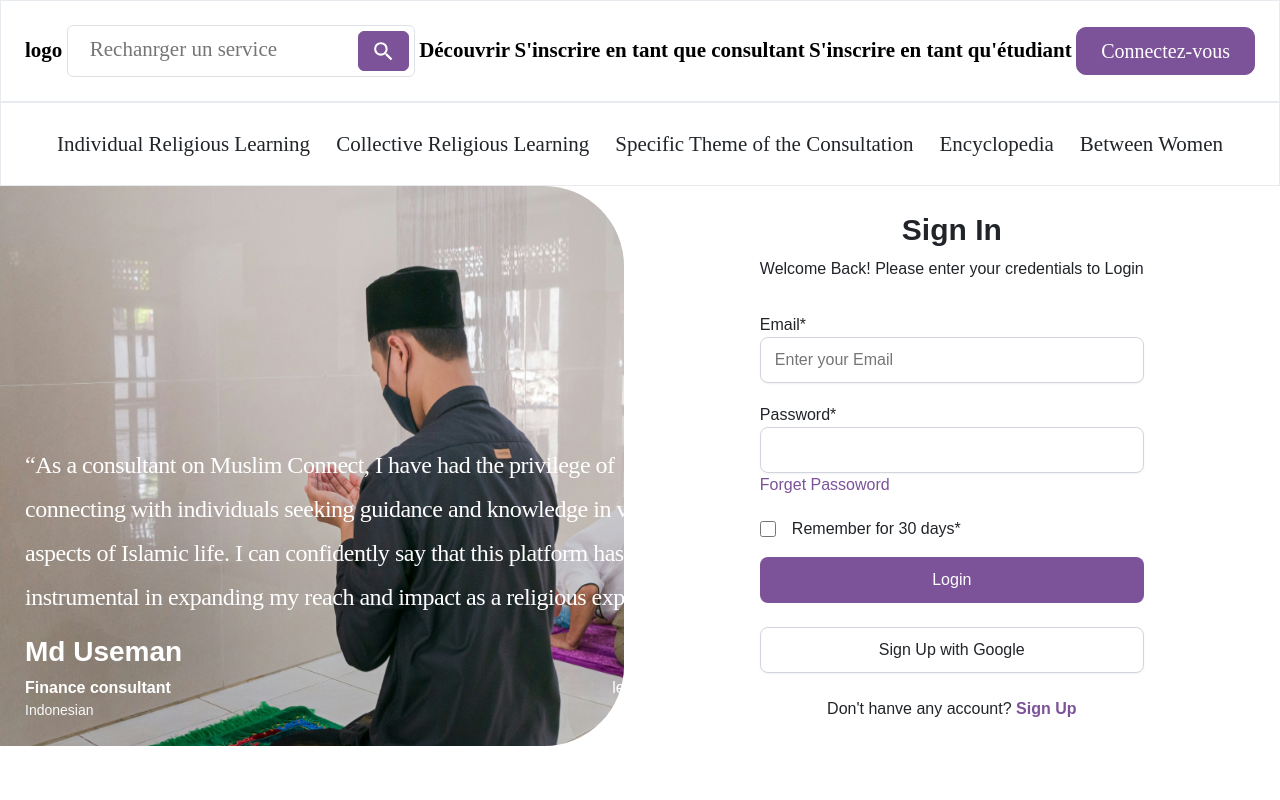
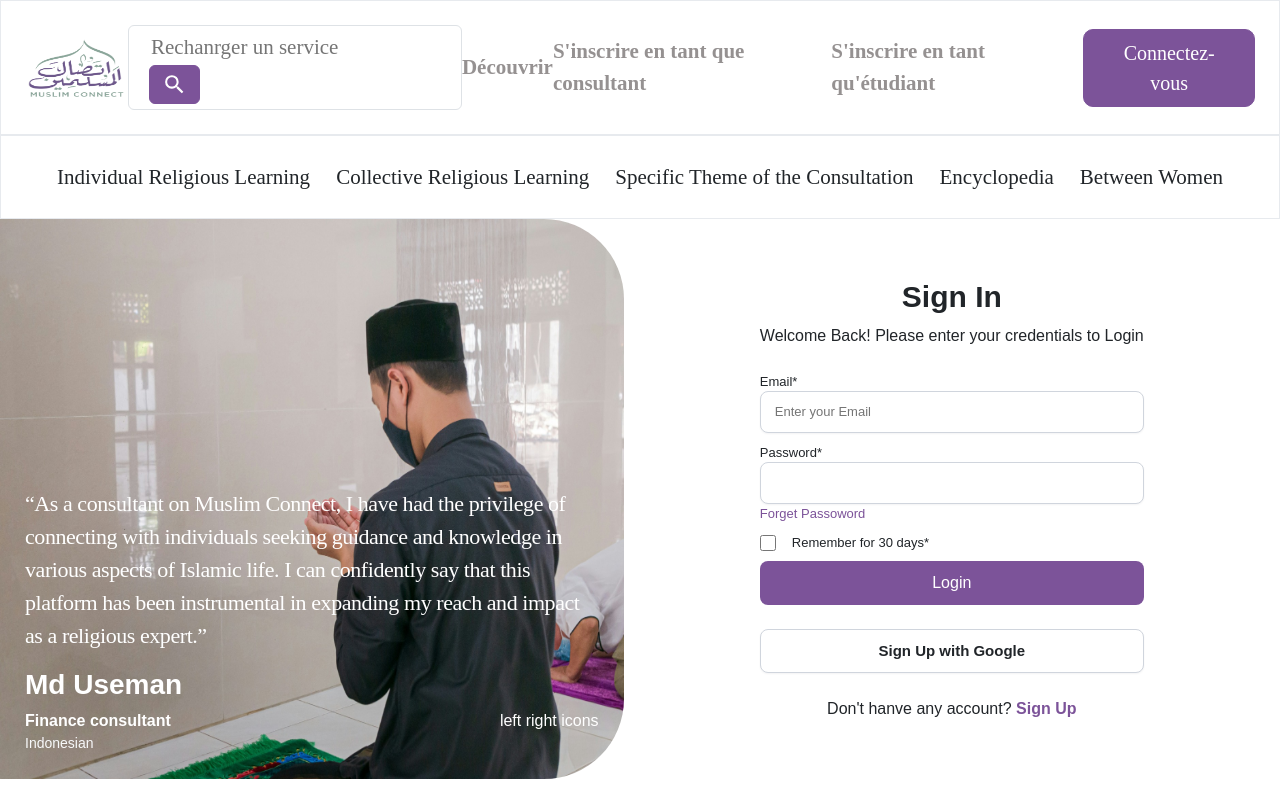
Before and after one commit to Alomj257/muslim-connect, a React (Create React App) app in the folder client-mc/: page /login in a window 1280 px wide. Built offline with nearby package versions, Linux system fonts and the light colour scheme.

Commit message:
register , sign in

```diff
--- a/client-mc/src/components/Auth/Login/Login.css
+++ b/client-mc/src/components/Auth/Login/Login.css
@@ -1,7 +1,5 @@
 .login{
 height:70vh;
-gap: 0px;
-opacity: 0px;
 font-family: Arial, Helvetica, sans-serif;
 }
 
@@ -30,14 +28,14 @@ text-align: center;
     text-align: center;
 }
 .login .login-left-side .login-tabs{
-padding: 0px 24px 0px 24px;
+padding: 0 14px;
 gap: 10px;
 background-color: #F9FAFB !important;
-padding: 4px 0px 0px 0px;
+padding: 4px;
 gap: 8px;
 font-weight: 600;
-border-radius: 8px 0px 0px 0px;
-border: 1px 0px 0px 0px;
+border-radius: 8px ;
+border: 1px ;
 }
 .login .login-left-side .login-tabs button{
     padding: 8px, 12px, 8px, 12px !important;
@@ -47,7 +45,7 @@ border: 1px 0px 0px 0px;
 padding: 8px 12px 8px 12px;
 background-color: #ffffff;
 gap: 8px;
-border-radius: 6px 0px 0px 0px;
+border-radius: 6px ;
 color: black;
 box-shadow: 0px 1px 2px 0px #1018280F;
 
@@ -58,21 +56,27 @@ box-shadow: 0px 1px 3px 0px #1018281A;
 padding: 10px 14px 10px 14px;
 gap: 8px;
 border-radius: 8px;
-border: 1px 0px 0px 0px;
-opacity: 0px;
+border: 1px ;
 background: #FFFFFF;
 border: 1px solid #D0D5DD;
 box-shadow: 0px 1px 2px 0px #1018280D;
 width: 100%;
 outline: none;
+font-size: 13px;
+
+}
+.login .login-left-side label{
+    font-size: 13px;
+}
+.login .login-left-side .login-form{
+    font-size: 13px;
 }
 
     .login .login-left-side .btn-signup{
         padding: 10px 18px 10px 18px;
         gap: 8px;
         border-radius: 8px;
-        border: 1px 0px 0px 0px;
-        opacity: 0px;
+        border: 1px;
         background: #7C5399;
         color: #FFFFFF;
 
@@ -85,6 +89,8 @@ border: 1px 0px 0px 0px;
 background-color: #FFFFFF;
 border: 1px solid #D0D5DD;
 box-shadow: 0px 1px 2px 0px #1018280D;
+font-size: 15px;
+font-weight: 600;
     }
 
     .login .login-right-side .said{
@@ -93,9 +99,8 @@ box-shadow: 0px 1px 2px 0px #1018280D;
       border: 1px solid #FFFFFF80;
       margin: 25px;
       font-family: Poppins;
-font-size: 24px;
+font-size: 14px;
 font-weight: 500;
-line-height: 38px;
 text-align: left;
 color: #ffffff;
 position: absolute;
@@ -110,27 +115,23 @@ z-index: 3;
 
     }
     .login .consult-said{
-        width: 686px;
-height: 230px;
-position: absolute;
-bottom: 3rem;
-left: 0;
-right: 0;
 margin: 25px;
 color: #FFFFFF;
 
     }
     .login .consult-said p{
         font-family: Poppins;
-font-size: 24px;
+font-size: 22px;
 font-weight: 500;
-line-height: 44px;
 letter-spacing: -0.02em;
 text-align: left;
     }
-    .login .consultant-img{
-        width: 863px;
-        height: 916px;
+    .login .consultant-img {
+        /* width: 863px;
+        height: 916px; */
         /* padding: 500px 87px 56px 90px; */
         border-radius: 0px 80px 80px 0px;
     }
+     .login .consult-layer{
+        border-radius: 0px 80px 80px 0px;
+     }
--- a/client-mc/src/components/Auth/Login/Login.jsx
+++ b/client-mc/src/components/Auth/Login/Login.jsx
@@ -35,7 +35,7 @@ const Login = () => {
           <form action="" className="w-100" onSubmit={handlesubmit}>
             <div
               className="d-flex flex-column login-form w-100"
-              style={{ rowGap: "20px", padding: "16px 0" }}
+              style={{ rowGap: "10px", padding: "8px 0" }}
             >
               {(step === "login" || step === "forget") && (
                 <div className="d-flex flex-column w-100">
@@ -119,9 +119,17 @@ const Login = () => {
             className="consultant-img w-100 h-100"
             alt="register"
           />
-          <div className="position-absolute d-flex  " style={{ inset: "0" }}>
+          <div
+            className="position-absolute d-flex  "
+            style={{
+              inset: "0",
+              borderRadius: " 0px 80px 80px 0px",
+              background:
+                "linear-gradient(180deg, rgba(0, 0, 0, 0) 0%, rgba(0, 0, 0, 0.7) 99.95%);",
+            }}
+          >
             <div
-              className={`slide consult-said d-flex flex-column
+              className={`slide consult-said mt-auto d-flex flex-column
                 }  `}
             >
               <p>
--- a/client-mc/src/components/Auth/Register/Register.css
+++ b/client-mc/src/components/Auth/Register/Register.css
@@ -6,7 +6,9 @@
     overflow-y: hidden;
 font-family: Arial, Helvetica, sans-serif;
 }
-
+.register .register-left-side{
+    padding:20px 0 ;
+}
 /* .register .register-left-side{
 padding: 0px 32px 0px 32px;
 display: flex;
@@ -14,19 +16,17 @@ align-items: center;
 justify-content: center;
 flex-direction: column;
 } */
-.register .register-left-side h3{
+.register .register-left-side h4{
 
 font-family: Arial, Helvetica, sans-serif;
-font-size: 30px;
+/* font-size: 30px; */
 font-weight: 600;
 line-height: 38px;
+margin: 0;
 text-align: center;
 }
 .register .register-left-side p{
     font-family: Arial, Helvetica, sans-serif;
-      font-size: 16px;
-    font-weight: 400;
-    line-height: 24px;
     text-align: center;
 }
 .register .register-left-side .register-tabs{
@@ -46,7 +46,7 @@ border: 1px;
 padding: 8px 12px 8px 12px;
 background-color: #ffffff;
 gap: 8px;
-border-radius: 6px 0px 0px 0px;
+border-radius: 6px;
 color: black;
 box-shadow: 0px 1px 2px 0px #1018280F;
 
@@ -54,28 +54,28 @@ box-shadow: 0px 1px 3px 0px #1018281A;
 
 }
 .register .register-left-side .register-input{
-padding: 10px 14px 10px 14px;
-gap: 8px;
+padding:10px 14px;
+font-size: 13px;
 border-radius: 8px;
-border: 1px;
-opacity: 0px;
 background: #FFFFFF;
 border: 1px solid #D0D5DD;
 box-shadow: 0px 1px 2px 0px #1018280D;
 width: 100%;
 outline: none;
 }
+.register .register-left-side label{
+    font-size: 13px;
+}
 
 .register .register-left-side .register-left{
     width: 491px;
-    gap: 32px;
     margin: auto;
     }
     .register .register-left-side .btn-signup{
         padding: 10px 18px 10px 18px;
         gap: 8px;
         border-radius: 8px;
-        border: 1px 0px 0px 0px;
+        border: 1px;
         opacity: 0px;
         background: #7C5399;
         color: #FFFFFF;
@@ -85,13 +85,15 @@ outline: none;
     .register .register-left-side .btn-google{
 padding: 10px 16px 10px 16px;
 border-radius: 8px ;
-border: 1px 0px 0px 0px;
+border: 1px;
 background-color: #FFFFFF;
 border: 1px solid #D0D5DD;
 box-shadow: 0px 1px 2px 0px #1018280D;
+font-size: 15px;
+font-weight: 600;
     }
 
-    .register .register-right-side .said{
+    .register .register-right-side .said {
       padding: 24px 20px 24px 20px;
       background: #FFFFFF4D;
       border: 1px solid #FFFFFF80;
@@ -103,6 +105,10 @@ line-height: 38px;
 text-align: left;
 color: #ffffff;
 z-index: 3;
+    }
+    .register .register-left-side .said p{
+        font-size: 20px;
+font-weight: 500;
     }
     .register .identity{
 padding: 16px 24px 16px 24px;
@@ -118,17 +124,16 @@ color: #FFFFFF;
     }
     .register .consult-said p{
         font-family: Poppins;
-font-size: 24px;
+font-size: 20px;
 font-weight: 500;
-line-height: 44px;
-letter-spacing: -0.02em;
+/* line-height: 44px; */
+/* letter-spacing: -0.02em; */
 text-align: left;
     }
 
 
     .register .consultant-img{
         width: 100%;
-        height: 100%;
         /* padding: 500px 87px 56px 90px; */
         border-radius: 80px 0px 0px 80px;
     }
@@ -138,8 +143,7 @@ font-weight: 600;
 line-height: 44px;
 letter-spacing: -0.02em;
 text-align: left;
-
-    }
+   }
     .register .alumani-location{
 font-size: 18px;
 line-height: 28px;
--- a/client-mc/src/components/Navbar/Navbar.css
+++ b/client-mc/src/components/Navbar/Navbar.css
@@ -18,7 +18,7 @@ border-radius: 8px;
 border: 1px;
 }
 .c-navbar ul li{
-    color: var(--black-color);
+    color: var(--black-light-color);
 }
 .btn-search{
     background-color: var(--purple-color) !important;
@@ -27,11 +27,11 @@ border: 1px;
     transition: all 100ms;
 }
 
-.btn-search:hover,.connect-btn:hover{
+/* .btn-search:hover,.connect-btn:hover{
  color: var(--purple-color) !important;
  background-color: var(--white-color) !important;
  border: 1px solid var(--purple-color);
-}
+} */
 .connect-btn{
 padding: 8px 24px 8px 24px;
 border-radius: 10px;
@@ -49,3 +49,7 @@ transition: all 100ms;
 .navbar-active{
     color: var(--purple-color) !important;
 }
+.c-navbar .logo{
+    width: 103px;
+height: 60px;
+}
--- a/client-mc/src/components/Navbar/Navbar.jsx
+++ b/client-mc/src/components/Navbar/Navbar.jsx
@@ -2,6 +2,7 @@ import React from "react";
 import "./Navbar.css";
 import { MdSearch } from "react-icons/md";
 import { NavLink } from "react-router-dom";
+import logo from "../../assets/Nav_assets/logo.png";
 const Navbar = () => {
   return (
     <nav className="c-navbar">
@@ -12,7 +13,9 @@ const Navbar = () => {
             nav.isActive ? "navbar-active" : ""} text-decoration-none
           `}
         >
-          <li className="logo">logo</li>
+          <li className="logo">
+            <img src={logo} alt="logo" className="h-100 w-100" />
+          </li>
         </NavLink>
         <li className="">
           <form action="" className="search-form border rounded">
--- a/client-mc/src/components/SubNav/SubNav.css
+++ b/client-mc/src/components/SubNav/SubNav.css
@@ -9,10 +9,18 @@ text-align: left;
 .sub-nav ul{
     list-style: none;
     align-items: center;
-padding: 29px 56px 29px 56px;
+padding: 19px 46px 19px 46px;
 
 }
+.sub-nav ul li{
+    padding: 10px;
+    border-radius: 5px;
+}
 .sub-nav ul li:hover{
-    color: var(--purple-color);
+    /* color: var(--purple-color); */
+background-color: var(--purple-color);
+color: var(--white-color);
     cursor: pointer;
+    transition: all 400ms;
+
 }
--- a/client-mc/src/index.css
+++ b/client-mc/src/index.css
@@ -18,7 +18,8 @@ code {
   --white-color:#ffffff;
   --blue-color:#5e15b7;
   --border-color:#D0D5DD80;
-  --black-light-color:#0C0C0C80;
+  --black-light-color: #4e474799;
+  ;
   --black-color:#000000;
 
 }
```
Also changed, not shown: client-mc/src/components/Auth/Register/Register.jsx (+26 -14 lines), client-mc/src/assets/Nav_assets/logo.png (added).
